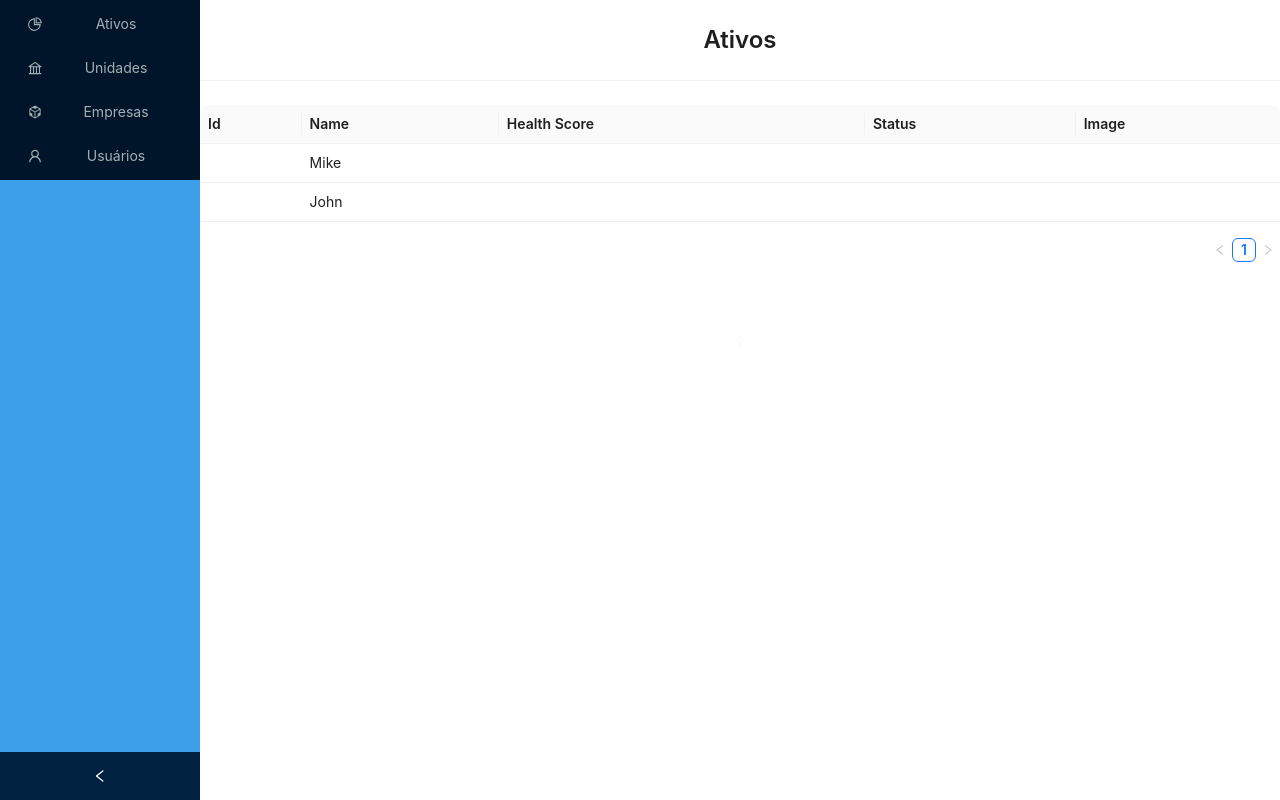
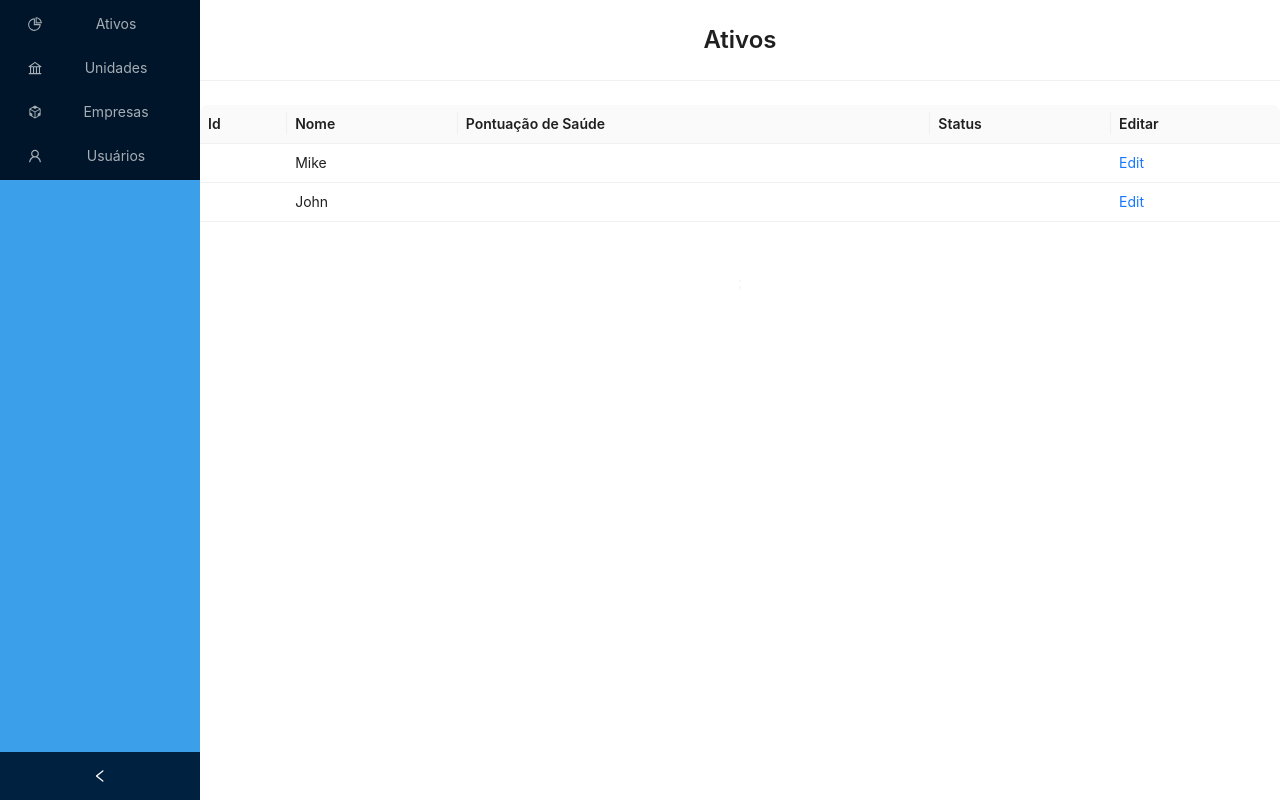
Before and after one commit to emirdeliz/tractian, a Next.js app: page /actives in a window 1280 px wide. Built offline with nearby package versions, Linux system fonts and the light colour scheme.

Commit message:
feat: Work in progress

```diff
--- /dev/null
+++ b/src/pages/actives/components/index.ts
@@ -0,0 +1 @@
+export * from "./modal-edit/modal-edit";
--- a/src/pages/actives/index.tsx
+++ b/src/pages/actives/index.tsx
@@ -1,7 +1,8 @@
 import { TitleSection } from "@/ui";
-import { BarChart } from "@/ui/atoms";
-import { Col, Row, Space, Table } from "antd";
+import { Space, Table } from "antd";
 import { memo } from "react";
+
+const { Column } = Table;
 
 const dataSource = [
   {
@@ -18,39 +19,31 @@ const dataSource = [
   },
 ];
 
-const columns = [
-  {
-    title: "Id",
-    dataIndex: "id",
-    key: "id",
-  },
-  {
-    title: "Name",
-    dataIndex: "name",
-    key: "name",
-  },
-  {
-    title: "Health Score",
-    dataIndex: "healthscore",
-    key: "healthscore",
-  },
-  {
-    title: "Status",
-    dataIndex: "status",
-    key: "status",
-  },
-  {
-    title: "Image",
-    dataIndex: "image",
-    key: "image",
-  },
-];
-
 const Actives = () => {
   return (
     <>
       <TitleSection>Ativos</TitleSection>
-      <Table dataSource={dataSource} columns={columns} size="small" />;
+      <Table dataSource={dataSource} size="small" pagination={false}>
+        <Column title="Id" dataIndex="id" key="id" />
+        <Column title="Nome" dataIndex="name" key="name" />
+        <Column
+          title="Pontuação de Saúde"
+          dataIndex="healthscore"
+          key="healthscore"
+        />
+        <Column title="Status" dataIndex="status" key="status" />
+        <Column
+          title="Editar"
+          dataIndex="edit"
+          key="edit"
+          render={() => (
+            <Space size="middle">
+              <a>Edit</a>
+            </Space>
+          )}
+        />
+      </Table>
+      ;
     </>
   );
 };
--- a/src/pages/index.tsx
+++ b/src/pages/index.tsx
@@ -44,16 +44,16 @@ const Home = () => {
       </Head>
       <Row>
         <Col span={12}>
-          <BarChart title="Health Score" series={series} />
+          <BarChart title="Pontuação de Saúde" series={series} />
         </Col>
         <Col span={12}>
           <BarChart title="Status" series={series} />
         </Col>
         <Col span={12}>
-          <BarChart title="Total Uptime" series={series} />
+          <BarChart title="Tempo de atividade total" series={series} />
         </Col>
         <Col span={12}>
-          <BarChart title="Total Collects Uptime" series={series} />
+          <BarChart title="Tempo total de coleta" series={series} />
         </Col>
       </Row>
     </>
--- a/src/ui/atoms/BarChart/BarChart.tsx
+++ b/src/ui/atoms/BarChart/BarChart.tsx
@@ -18,7 +18,7 @@ export interface BarChartProps {
   title: string;
 }
 
-const BarChartBase = ({ title, series }: BarChartProps) => {
+export const BarChart = memo(({ title, series }: BarChartProps) => {
   const options = {
     chart: {
       type: "column",
@@ -40,6 +40,4 @@ const BarChartBase = ({ title, series }: BarChartProps) => {
     series,
   };
   return <HighchartsReact highcharts={Highcharts} options={options} />;
-};
-
-export const BarChart = memo(BarChartBase);
+});
--- a/src/ui/atoms/PizzaChart/PizzaChart.tsx
+++ b/src/ui/atoms/PizzaChart/PizzaChart.tsx
@@ -18,7 +18,7 @@ export interface PizzaChartProps {
   title: string;
 }
 
-const PizzaChartBase = ({ title, series }: PizzaChartProps) => {
+export const PizzaChart = memo(({ title, series }: PizzaChartProps) => {
   const options = {
     chart: {
       type: "pie",
@@ -35,6 +35,4 @@ const PizzaChartBase = ({ title, series }: PizzaChartProps) => {
     series,
   };
   return <HighchartsReact highcharts={Highcharts} options={options} />;
-};
-
-export const PizzaChart = memo(PizzaChartBase);
+});
--- a/src/ui/components/Layout/Layout.tsx
+++ b/src/ui/components/Layout/Layout.tsx
@@ -6,7 +6,7 @@ import {
   UserOutlined,
 } from "@ant-design/icons";
 import Image from "next/image";
-import { ReactNode } from "react";
+import { ReactNode, memo } from "react";
 
 const getItem = (
   label: React.ReactNode,
@@ -33,7 +33,7 @@ interface LayoutProps {
   children: ReactNode;
 }
 
-export const Layout = ({ children }: LayoutProps) => {
+export const Layout = memo(({ children }: LayoutProps) => {
   return (
     <LayoutTemplate
       title={
@@ -49,4 +49,4 @@ export const Layout = ({ children }: LayoutProps) => {
       {children}
     </LayoutTemplate>
   );
-};
+});
--- a/src/ui/templates/Layout/Layout.tsx
+++ b/src/ui/templates/Layout/Layout.tsx
@@ -1,6 +1,6 @@
 import { Layout as LayoutAntd, Menu, MenuProps } from "antd";
 import { useRouter } from "next/router";
-import { ReactNode } from "react";
+import { ReactNode, memo } from "react";
 import * as S from "./Layout.style";
 
 export type MenuItem = Required<MenuProps>["items"][number];
@@ -11,7 +11,7 @@ interface LayoutProps {
   children: ReactNode;
 }
 
-export const Layout = ({ menuItems, children }: LayoutProps) => {
+export const Layout = memo(({ menuItems, children }: LayoutProps) => {
   const router = useRouter();
   return (
     <S.Layout>
@@ -21,7 +21,7 @@ export const Layout = ({ menuItems, children }: LayoutProps) => {
             theme="dark"
             mode="inline"
             items={menuItems}
-            onClick={(e) => {
+            onClick={(_e) => {
               router.push("actives");
             }}
           />
@@ -30,4 +30,4 @@ export const Layout = ({ menuItems, children }: LayoutProps) => {
       </LayoutAntd>
     </S.Layout>
   );
-};
+});
--- a/src/ui/templates/TitleSection/TitleSection.tsx
+++ b/src/ui/templates/TitleSection/TitleSection.tsx
@@ -1,4 +1,4 @@
-import { ReactNode } from "react";
+import { ReactNode, memo } from "react";
 import { Divider, Typography } from "antd";
 
 const { Title } = Typography;
@@ -7,11 +7,11 @@ interface TitleSectionProps {
   children: ReactNode;
 }
 
-export const TitleSection = ({ children }: TitleSectionProps) => {
+export const TitleSection = memo(({ children }: TitleSectionProps) => {
   return (
     <>
       <Title level={3}>{children}</Title>
       <Divider />
     </>
   );
-};
+});
```
Also changed, not shown: src/pages/actives/components/modal-edit/modal-edit.tsx (added, +14 -0 lines), .eslintrc.json.
